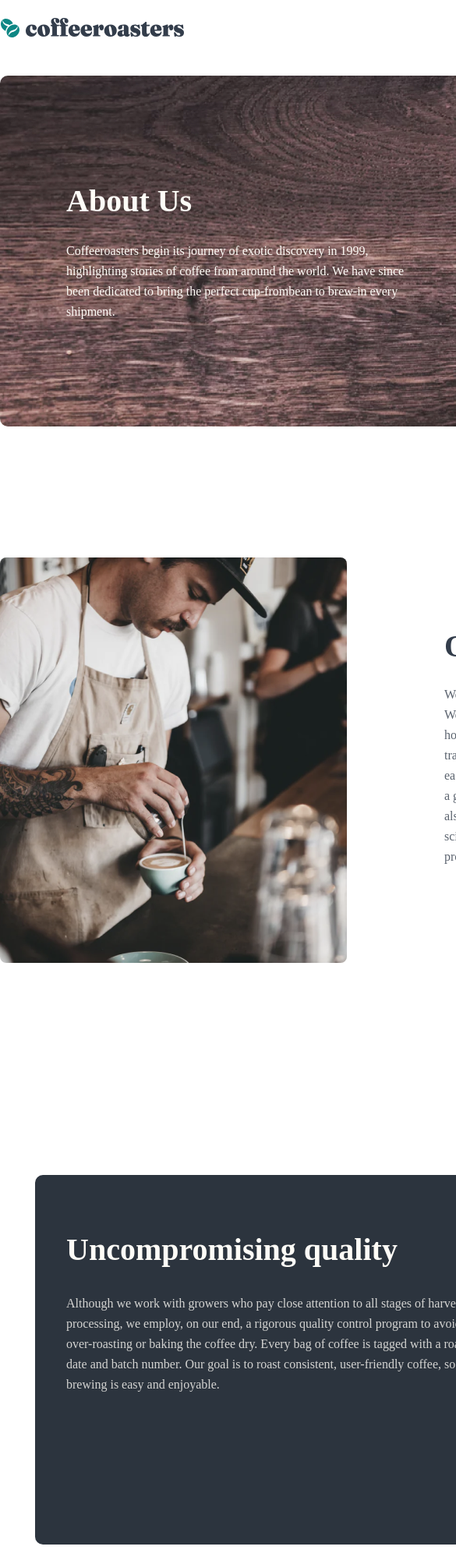
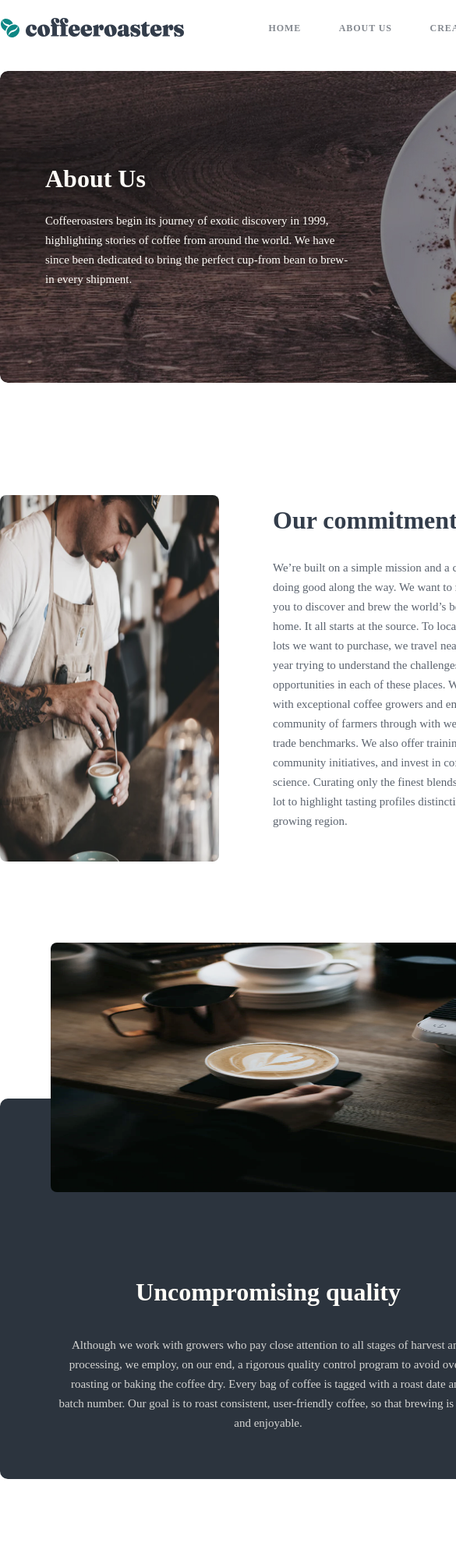
Before and after one commit to laziza-xolbutayeva/cofeeroasters, a plain HTML site: page about us.html in a window 390 px wide. Shown: the top 1997 px of the page at 78% size, 585 px wide, since content can reach past the window. Drawn offline with Linux system fonts and the light colour scheme.

Commit message:
version2

```diff
--- a/about us.html
+++ b/about us.html
@@ -15,7 +15,7 @@
             <nav class="nav">
                 <img src="./images/Group 5.svg" alt="logo" class="nav_brand">
                 <ul class="nav_ul">
-                    <li class="nav_link"><a href="#">Home</a></li>
+                    <li class="nav_link"><a href="/home.html">Home</a></li>
                     <li class="nav_link"><a href="/about us.html">About Us</a></li>
                     <li class="nav_link"><a href="/subscribe.html">Create Your Plan</a></li>
                 </ul>
@@ -26,7 +26,7 @@
         <section class="section container">
             <div class="widget">
                 <h1 class="widget_title">About Us</h1>
-                <p class="widget_text">Coffeeroasters begin its journey of exotic discovery in 1999, highlighting stories of coffee from around the world. We have since been dedicated to bring the perfect cup-frombean to brew-in every shipment.</p>
+                <p class="widget_text">Coffeeroasters begin its journey of exotic discovery in 1999, highlighting stories of coffee from around the world. We have since been dedicated to bring the perfect cup-from bean to brew-in every shipment.</p>
             </div>
         </section>
         <section class="sec-one container">
@@ -39,16 +39,17 @@
             </div>
         </section>
         <section class="sec-two container">
-            <div class="sec-two_wid2"></div>
-            <div class="sec-two_wid">
-                <h2 class="sec-two_wid_title">Uncompromising quality</h2>
-                <p class="sec-two_wid_text">Although we work with growers who pay close attention to all stages of harvest and processing, we employ, on our end, a rigorous quality control program to avoid over-roasting or baking the coffee dry. Every bag of coffee is tagged with a roast date and batch number. Our goal is to roast consistent, user-friendly coffee, so that brewing is easy and enjoyable.</p>
-            </div>
-            <div class="sec-two_img">
-                <img src="./images/img3.png" alt="img" class="sec-two_images">
+            <div class="sec-two_wid2">
+                <div class="sec-two_wid">
+                    <h2 class="sec-two_wid_title">Uncompromising quality</h2>
+                    <p class="sec-two_wid_text">Although we work with growers who pay close attention to all stages of harvest and processing, we employ, on our end, a rigorous quality control program to avoid over-roasting or baking the coffee dry. Every bag of coffee is tagged with a roast date and batch number. Our goal is to roast consistent, user-friendly coffee, so that brewing is easy and enjoyable.</p>
+                </div>
+                <div class="sec-two_img">
+                    <img src="./images/33333.png" alt="img" class="sec-two_images">
+                </div>
             </div>
         </section>
-        <section class="sec-three">
+        <section class="sec-three container">
             <h3 class="sec-three_title">Our headquarters</h3>
             <div class="sec-three_wid">
                 <div class="sec-three_wid1">
@@ -83,14 +84,14 @@
             <div class="fot">
                 <img src="/images/footer_logo.png" alt="Coffeeroasters" class="fot_logo">
                 <ul class="fot_list">
-                    <li><a href="#">Home</a></li>
-                    <li><a href="#">About Us</a></li>
-                    <li><a href="#">Create Your Plan</a></li>
+                    <li><a href="/home.html">Home</a></li>
+                    <li><a href="/about us.html">About Us</a></li>
+                    <li><a href="/subscribe.html">Create Your Plan</a></li>
                 </ul>
                 <ul class="fot_links">
                     <li class="fot_links_item"><img src="images/facebook.png"></li>
                     <li class="fot_links_item"><img src="images/twitter.png"></li>
-                    <li class="fot_links_item"><img src="iimages/intagram.png"></li>                    </ul>
+                    <li class="fot_links_item"><img src="images/intagram.png"></li>                    </ul>
             </div>
         </div>
     </footer>
--- a/style/about us style.css
+++ b/style/about us style.css
@@ -44,7 +44,7 @@ header {
 .section{
     width: 1280px;
     height: 450px;
-    background-image: url("../images/Bitmap.jpg");
+    background-image: url("../images/Bitmap2.jpg");
     border-radius: 10px;
 }
 .widget {
@@ -75,11 +75,11 @@ header {
     width: 1110px;
     height: 520px;
     margin: 168px auto;
+    display: flex;
+    justify-content: space-between;
 }
 
 .sec-one_img{
-    display: inline-block;
-    float: left;
     position: relative;
     width: 445px;
     height: 520px;
@@ -89,13 +89,10 @@ header {
     border-radius:8px;
 }
 .sec_wid{
-    display: inline-block;
-    float: left;
     position: relative;
     width: 540px;
     height: 340px;
     top: 90px;
-    left: 125px;
 }
 
 .sec_wid_title{
@@ -128,7 +125,7 @@ header {
     position: relative;
     width: 540px;
     height: 210px;
-    top: 176px;
+    top: 100px;
     left: 85px;
 }
 .sec-two_wid_title{
@@ -151,20 +148,24 @@ header {
     opacity: 0.8;
 }
 .sec-two_img{
-    position: relative;
-    left: 170px
+    position: absolute;
+    right: 85px;
+    top: -76px;
+    width: 445px;
+    height: 474px;
 }
 .sec-two_images{
-    border-radius: 8px
+    border-radius: 8px;
+    width: 445px;
+    height: 474px;
 }
 .sec-two_wid2{
-    position: absolute;
+    position: relative;
     width: 1280px;
     height: 474px;
     background: #2C343E;
     border-radius: 10px;
-    top: 1507px;
-    left: 45px;
+    top: 172px;
 }
 .sec-three{
     position: relative;
@@ -258,3 +259,178 @@ header {
     height: 24px;
     margin: 0 10px;
 }
+
+@media only screen and (max-width: 786px){
+    .container{
+        width: 689px;
+        margin: 0 auto;
+    }
+
+    .nav_ul{
+        width: 50%;
+    }
+
+    .section{
+        width: 689px;
+        height: 400px;
+        background-image: url("../images/tabletbitmap.jpg");
+    }
+    .widget {
+        position: relative;
+        width: 398px;
+        height: 164px;
+        left: 58px;
+        top: 118px;
+    }
+    .widget_title{
+        font-size: 32px;
+        line-height: 40px;
+    }
+    .widget_text{
+        width: 398px;
+        height: 100px;
+        font-size: 15px;
+        line-height: 25px;
+    }
+
+    .sec-one{
+        width: 689px;
+        height: 470px;
+        margin: 144px auto;
+        display: flex;
+        justify-content: space-between;
+    }
+
+    .sec-one_img{
+        position: relative;
+        width: 281px;
+        height: 470px;
+
+    }
+    .sec-one_images{
+        border-radius:8px;
+        width: 281px;
+        height: 470px;
+    }
+    .sec_wid{
+        position: relative;
+        width: 339px;
+        height: 453px;
+        top: 8px;
+    }
+
+    .sec_wid_title{
+        font-size: 32px;
+    }
+    .sec_wid_text{
+        font-size: 15px;
+        line-height: 25px;
+    }
+    .sec-two{
+        display: flex;
+        flex-direction: row;
+        width: 688px;
+        height: 648px;
+    }
+    .sec-two_wid{
+        position: absolute;
+        width: 540px;
+        height: 197px;
+        top: 224px;
+        left: 74px;
+        text-align: center;
+    }
+    .sec-two_wid_title{
+        font-size: 32px;
+    }
+    .sec-two_wid_text{
+        width: 540px;
+        height: 125px;
+        font-size: 15px;
+        line-height: 25px;
+    }
+    .sec-two_img{
+        position: absolute;
+        right: 50px;
+        top: -200px;
+        width: 573px;
+        height: 320px;
+    }
+    .sec-two_images{
+        border-radius: 8px;
+        width: 573px;
+        height: 320px;
+    }
+    .sec-two_wid2{
+        position: relative;
+        width: 688px;
+        height: 488px;
+        background: #2C343E;
+        border-radius: 10px;
+        top: 160px;
+    }
+
+    .sec-three{
+        position: relative;
+        width: 688px;
+        height: 366px;
+        top: 144px;
+        left: 0px;
+        margin-bottom: 144px;
+    }
+    .sec-three_wid{
+        margin-top: 73px;
+        width: 688px;
+        height: 262px;
+    }
+    .sec-three_wid1{
+        width: 33%;
+
+    }
+    .sec-three_caption{
+        font-family: 'Fraunces 9pt';
+        font-style: normal;
+        font-weight: 900;
+        font-size: 24px;
+        line-height: 36px;
+        color: #333D4B;
+        margin-bottom: 23px;
+        margin-top: 45px;
+    }
+    .sec-three_list{
+        font-family: 'Barlow';
+        font-style: normal;
+        font-weight: 400;
+        font-size: 16px;
+        line-height: 26px;
+        color: #333D4B;
+    }
+
+.footer{/**/
+    position: relative;
+    top: 144px;
+    height: 342px;
+}
+.fot{
+    height: 270px;/**/
+    padding: 54px 215px;/**/
+    display: flex;
+    flex-direction: column;/**/
+    text-align: center;
+}
+.fot_logo{
+    position: relative;
+    left: 30px;
+}
+.fot_list{
+    display: flex;
+    justify-content: space-between;/**/
+    margin-left: 0px;/**/
+    margin-right: 0px;/**/
+    margin: 33px 0 65px 0;/**/
+}
+.fot_links{
+    position: relative;
+    left:70px;/**/
+}
+}
```
Also changed, not shown: subscribe.html (+4 -4 lines), images/33333.png (added), images/Bitmap.jpg (deleted), images/Bitmaptablet.png (added), images/tabletimg.png (added).
